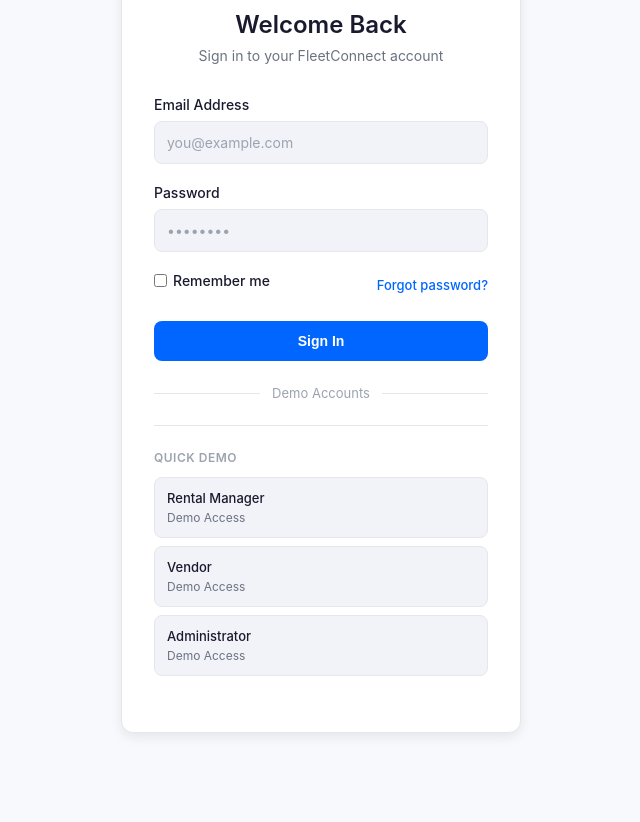
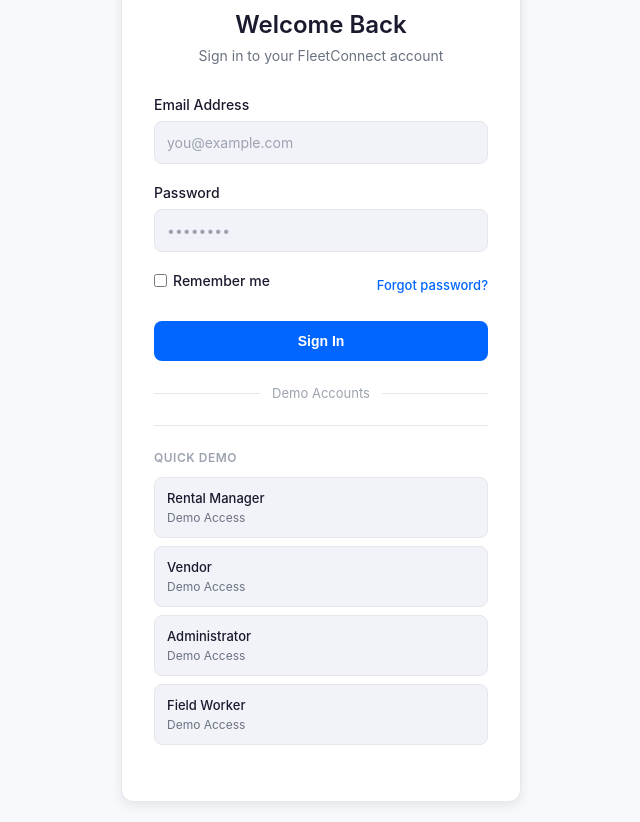
Before and after one commit to hv1k/FleetConnect-Aether, a website: page login.html in a window 1280 px wide. Shown: the part 131-953 px from the top of the page, without its empty margins (319-959 px from the left). Before the commit the page ends 884 px from the top, so only its background shows below. Drawn offline with nearby package versions, Linux system fonts and the light colour scheme.

Commit message:
Add Field Worker demo login button to Aether login page

```diff
--- a/login.html
+++ b/login.html
@@ -293,6 +293,10 @@
                     <div class="demo-card-label">Administrator</div>
                     <div class="demo-card-email">Demo Access</div>
                 </div>
+                <div class="demo-card" onclick="handleDemoLogin('fieldworker')">
+                    <div class="demo-card-label">Field Worker</div>
+                    <div class="demo-card-email">Demo Access</div>
+                </div>
             </div>
         </div>
     </div>
```
